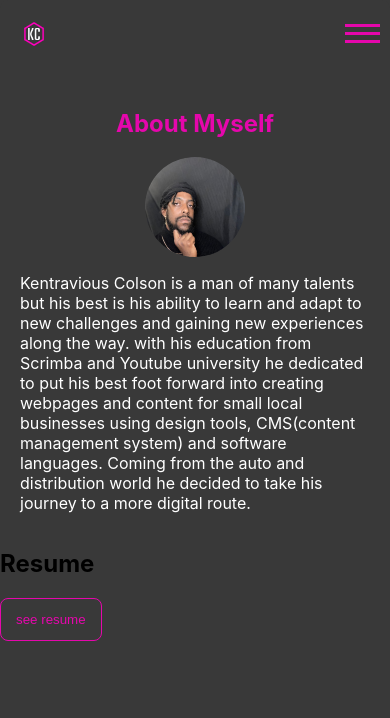
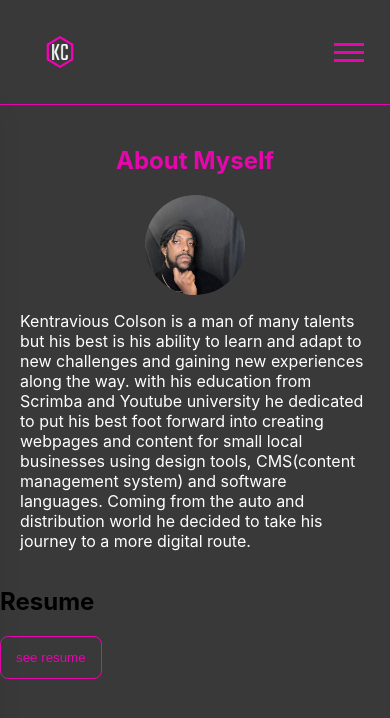
Before and after one commit to KenTra222/Portfolio, a Next.js app in the folder portfolio/: page /about in a window 390 px wide. Shown: the top 718 px of the page. Built offline with nearby package versions, Linux system fonts and the light colour scheme.

Commit message:
modified files

```diff
--- a/portfolio/Components/Card/card.module.scss
+++ b/portfolio/Components/Card/card.module.scss
@@ -1,10 +1,12 @@
 .card{
         display: flex;
         flex-direction: column;
-        width: 80%;
+
+        width: 12rem;
         align-items: center;
 
         margin: auto;
+        margin-bottom: .75em;
 }
 
 
--- a/portfolio/Components/Header/Header.js
+++ b/portfolio/Components/Header/Header.js
@@ -6,8 +6,7 @@ import styles from './Header.module.scss'
 const Header = () => {
 
   const [isOpen, setIsOpen] = useState(false)
-  const openMenu = () => (console.log('open menu'))
-
+  const openMenu = () => setIsOpen(!isOpen)
   return (
     <header className={styles.header}>
 
@@ -19,21 +18,29 @@ const Header = () => {
       </Link>
 
       <ul className={
-                    isOpen === false ? styles.menu :
-                     styles.menu+""+styles.active
+                    isOpen === false ? styles.navmenu :
+                     styles.navmenu+""+styles.active
                     }>
+        <li className={styles.navitem}>
           <Link href='/homePage' >
           <a className={styles.link}>Home</a>
           </Link>
+        </li>
+        <li className={styles.navitem}>
           <Link href='/about'>
           <a className={styles.link}>About</a>
           </Link>
+        </li>
+        <li className={styles.navitem}>
           <Link href='/projects'>
           <a className={styles.link}>Projects</a>
           </Link>
+        </li>
+        <li className={styles.navitem}>
           <Link href='/contact'>
           <a className={styles.link}>Contact</a>
           </Link>
+        </li>
       </ul>
 
 
--- a/portfolio/Components/Header/Header.module.scss
+++ b/portfolio/Components/Header/Header.module.scss
@@ -1,62 +1,124 @@
 .header{
-    width: 100%;
+         border-bottom: 1px solid #E507AC;
 
-    background:  #393939;
 
-    padding: .225rem .25rem;
-    margin-top: 0;
-    border-radius: 8px 8px 0 0 ;
+    .navBar{
+        display: flex;
+        justify-content: space-between;
+        align-items: center;
+        padding: .75rem 1.25rem;
+
         }
 
-.navBar{
+    .Logo{
+        width: 5em;
+        height: auto;
+        z-index: 3;
+    }
+
+    .navmenu{
         display: flex;
         flex-direction: row;
         justify-content: space-between;
         align-items: center;
     }
 
-.Logo{
-    width: 60px;
-    height: auto;
-
+    .navitem{
+        list-style: none;
+        margin-left: 5rem;
+        position: relative;
     }
 
-.menu{
-    display: flex;
-    flex-direction: column;
-    justify-content: center;
-    align-items: center;
-    height: 100vh;
-    width: 100%;
-    z-index: -1000;
-    position: absolute;
-    background-color: #393939;
-    left: 0;
-    top: 0;
-
-}
-
-.active{
-    z-index: 1000;
-}
 
     .link{
         text-decoration: none;
         color: #E507AC;
         margin-bottom: .5em;
+
+    }
+    .link:hover, .link:focus{
+        color: #fff;
     }
 
     .hamburger{
-    background:transparent;
-    border: none;
+        visibility: hidden;
+
     }
 
     .bar {
         display: block;
-    width: 35px;
+        width: 2.25em;
         height: 3px;
         margin: 5px auto;
         -webkit-transition: all 0.3s ease-in-out;
         transition: all 0.3s ease-in-out;
         background-color: #E507AC;
     }
+
+    @media only screen and (max-width: 768px) {
+
+
+        .Logo{
+            align-self: flex-start;
+        }
+
+        .navmenu {
+        position: absolute;
+        left: -100%;
+        top: 5rem;
+        flex-direction: column;
+        background-color: #fff;
+        width: 100%;
+        border-radius: 10px;
+        text-align: center;
+        transition: 0.3s;
+        box-shadow:
+            0 10px 27px rgba(0, 0, 0, 0.05);
+        z-index: 2;
+        height: 100vh;
+
+    }
+
+    .navmenu.active {
+        left: 0;
+
+        z-index: 200;
+
+    }
+
+    .navitem {
+        margin: 2.5rem 0;
+
+    }
+
+    .hamburger {
+        display: block;
+        cursor: pointer;
+        background:transparent;
+        border: none;
+        visibility: visible;
+
+    }
+
+
+    .hamburger.active{
+        align-self: flex-start;
+        margin-top: 2em;
+    }
+
+    .hamburger.active .bar:nth-child(2) {
+        opacity: 0;
+    }
+
+    .hamburger.active .bar:nth-child(1) {
+        -webkit-transform: translateY(8px) rotate(45deg);
+        transform: translateY(8px) rotate(45deg);
+    }
+
+    .hamburger.active .bar:nth-child(3) {
+        -webkit-transform: translateY(-8px) rotate(-45deg);
+        transform: translateY(-8px) rotate(-45deg);
+    }
+}
+
+}
--- a/portfolio/styles/Homepage.module.scss
+++ b/portfolio/styles/Homepage.module.scss
@@ -59,6 +59,11 @@
     text-align: center;
 }
 
+.cardContainer{
+    display: grid;
+
+}
+
 .contactTitle{
     color: #E507AC;
     text-align: center;
```
Also changed, not shown: portfolio/pages/homePage.js (+7 -1 lines). Lines whose indentation alone changed are shown as unchanged.
